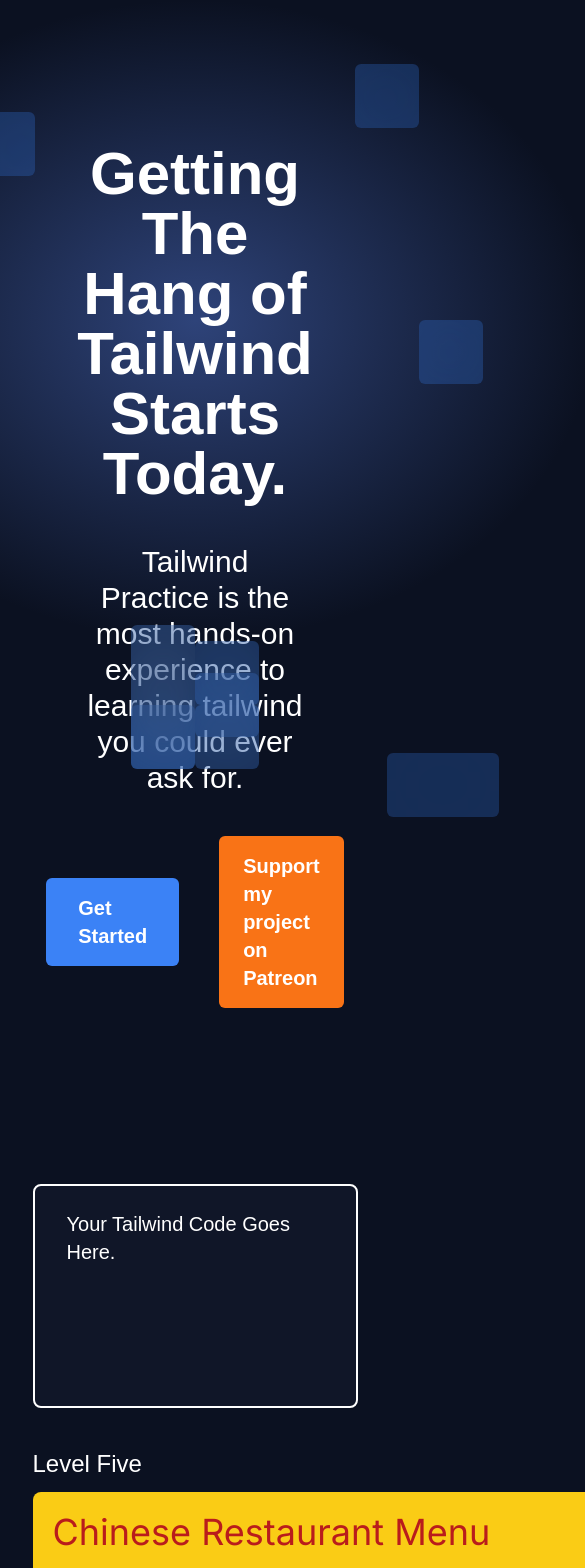
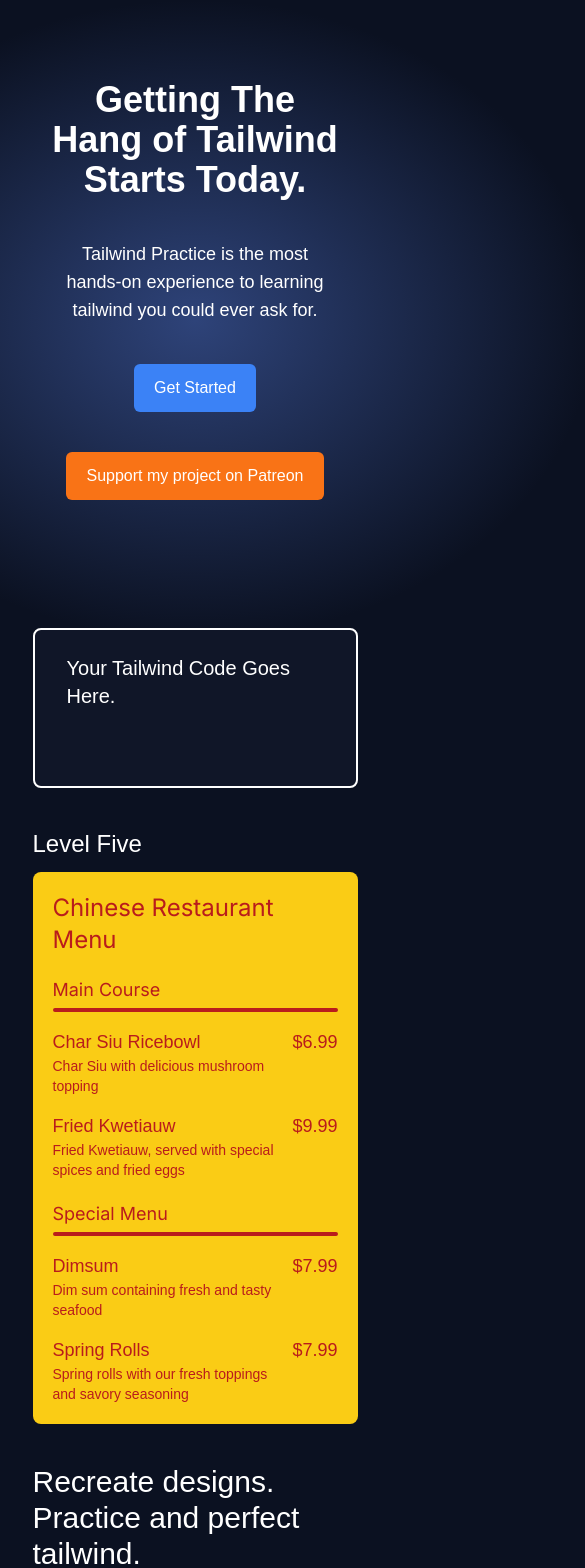
Before and after one commit to Larry-Larriee/next-llama, a Next.js app in the folder my-app/: page / in a window 390 px wide. Shown: the top 1568 px of the page, 585 px wide, since content can reach past the window. Built offline with nearby package versions, Linux system fonts and the light colour scheme.

Commit message:
breakpoint configuration
reconfigured tailwind break points to accommodate more sizes. I also changed my might with mobile support (people that want to practice tailwind on their phones should have the ability to)!

```diff
--- a/my-app/src/app/globals.css
+++ b/my-app/src/app/globals.css
@@ -231,7 +231,7 @@ p {
   width: 47.4rem;
 }
 
-@media (min-width: 1280px) and (max-width: 1335px) {
+/* @media (min-width: 1280px) and (max-width: 1335px) {
   .fat-width-2 {
     width: 30rem;
   }
@@ -246,7 +246,6 @@ p {
     font-size: 1.5rem;
     font-weight: 500;
   }
-  /* children will inherit property unless overwritten in the child */
   .chinese-menu h2 {
     font-size: 1.1rem;
   }
@@ -264,7 +263,7 @@ p {
   .blockage-square-2 {
     right: 7rem;
   }
-}
+} */
 
 @layer utilities {
   .text-balance {
--- a/my-app/src/app/page.js
+++ b/my-app/src/app/page.js
@@ -53,106 +53,118 @@ export default function Page() {
   // Puppeteer();
 
   return (
-    <div className="relative flex min-h-screen w-full flex-col items-center gap-40">
+    <div className="relative flex min-h-screen w-full flex-col items-center gap-40 sm:gap-28">
       {/* radial gradient background for hero */}
       <div className="radial-gradient-absolute radial-gradient-height radial-gradient-width" />
 
       <SquareBackground />
 
-      <header className="mb-4 mt-36 flex w-9/12 flex-col items-center gap-10">
-        <p className="w-5/6 text-center text-6xl font-bold text-white">
+      <header className="mb-4 mt-36 flex w-9/12 flex-col items-center gap-10 sm:mt-20 sm:w-11/12">
+        <p className="w-5/6 text-center text-6xl font-bold text-white sm:text-4xl">
           Getting The Hang of Tailwind Starts Today.
         </p>
 
-        <p className="w-3/4 text-center text-3xl text-white">
+        <p className="w-3/4 text-center text-3xl text-white sm:text-lg">
           Tailwind Practice is the most hands-on experience to learning tailwind
           you could ever ask for.
         </p>
 
-        <section className="flex items-center justify-center gap-10">
+        <section className="flex items-center justify-center gap-10 sm:flex-col">
           <Link href="/levels/level1">
-            <p className="relative z-10 rounded-md bg-blue-500 px-8 py-4 text-xl font-bold text-white transition duration-200 ease-in-out hover:scale-105">
+            <p className="relative z-10 rounded-md bg-blue-500 px-8 py-4 text-xl font-bold text-white transition duration-200 ease-in-out hover:scale-105 sm:px-5 sm:py-3 sm:text-base sm:font-medium">
               Get Started
             </p>
           </Link>
 
           <Link href="https://www.patreon.com/LarryLe">
-            <p className="relative z-10 rounded-md bg-orange-500 px-6 py-4 text-xl font-bold text-white transition duration-200 ease-in-out hover:scale-105">
+            <p className="relative z-10 rounded-md bg-orange-500 px-6 py-4 text-xl font-bold text-white transition duration-200 ease-in-out hover:scale-105 sm:px-5 sm:py-3 sm:text-base sm:font-medium">
               Support my project on Patreon
             </p>
           </Link>
         </section>
       </header>
 
-      <div className="relative flex w-10/12 flex-wrap justify-between">
-        <div className="primary-color-2 fat-width h-56 rounded-lg border-2 border-white">
+      <div className="relative flex w-10/12 flex-wrap justify-between sm:gap-10">
+        <div className="primary-color-2 fat-width h-56 rounded-lg border-2 border-white sm:h-40 sm:w-full">
           <p className="px-8 py-6 text-xl text-white">
             Your Tailwind Code Goes Here.
           </p>
         </div>
 
-        <div className="mt-10 flex flex-col gap-3">
+        <div className="mt-10 flex flex-col gap-3 sm:mt-0">
           <p className="text-2xl text-white">Level Five</p>
 
-          <section className="chinese-menu fat-width-2 flex h-80 flex-col gap-8 rounded-lg bg-yellow-400 p-5">
-            <h1 className="text-4xl text-red-700">Chinese Restaurant Menu</h1>
+          <section className="fat-width-2 flex h-80 flex-col gap-8 rounded-lg bg-yellow-400 p-5 sm:h-full sm:w-full sm:gap-5">
+            <h1 className="text-2xl text-red-700 sm:text-2xl">
+              Chinese Restaurant Menu
+            </h1>
 
-            <div className="flex gap-10">
+            <div className="flex gap-10 sm:flex-col sm:gap-5">
               <section className="flex flex-col gap-4">
                 <div className="flex flex-col gap-1">
-                  <h2 className="text-2xl text-red-700">Main Course</h2>
+                  <h2 className="text-2xl text-red-700 sm:text-lg">
+                    Main Course
+                  </h2>
                   <hr className="rounded-md border-2 border-red-700" />
                 </div>
 
-                <article className="chinese-menu-left flex">
+                <article className="flex sm:gap-3">
                   <div>
-                    <p className="text-xl text-red-700">Char Siu Ricebowl</p>
-                    <p className="text-sm text-red-700">
+                    <p className="text-xl text-red-700 sm:text-lg">
+                      Char Siu Ricebowl
+                    </p>
+                    <p className="text-sm text-red-700 sm:text-sm">
                       Char Siu with delicious mushroom topping
                     </p>
                   </div>
 
-                  <p className="text-xl text-red-700">$6.99</p>
+                  <p className="text-xl text-red-700 sm:text-lg">$6.99</p>
                 </article>
 
-                <article className="chinese-menu-right space-between flex">
+                <article className="space-between flex sm:gap-3">
                   <div>
-                    <p className="text-xl text-red-700">Fried Kwetiauw</p>
+                    <p className="text-xl text-red-700 sm:text-lg">
+                      Fried Kwetiauw
+                    </p>
                     <p className="text-sm text-red-700">
                       Fried Kwetiauw, served with special spices and fried eggs
                     </p>
                   </div>
 
-                  <p className="text-xl text-red-700">$9.99</p>
+                  <p className="text-xl text-red-700 sm:text-lg">$9.99</p>
                 </article>
               </section>
 
               <section className="flex flex-col gap-4">
                 <div className="flex flex-col gap-1">
-                  <h2 className="text-2xl text-red-700">Special Menu</h2>
+                  <h2 className="text-2xl text-red-700 sm:text-lg">
+                    Special Menu
+                  </h2>
                   <hr className="rounded-md border-2 border-red-700" />
                 </div>
 
-                <article className="space-between flex">
+                <article className="space-between flex sm:gap-3">
                   <div>
-                    <p className="text-xl text-red-700">Dimsum</p>
+                    <p className="text-xl text-red-700 sm:text-lg">Dimsum</p>
                     <p className="text-sm text-red-700">
                       Dim sum containing fresh and tasty seafood
                     </p>
                   </div>
 
-                  <p className="text-xl text-red-700">$7.99</p>
+                  <p className="text-xl text-red-700 sm:text-lg">$7.99</p>
                 </article>
 
-                <article className="space-between flex">
+                <article className="space-between flex sm:gap-3">
                   <div>
-                    <p className="text-2xl text-red-700">Spring Rolls</p>
+                    <p className="text-2xl text-red-700 sm:text-lg">
+                      Spring Rolls
+                    </p>
                     <p className="text-sm text-red-700">
                       Spring rolls with our fresh toppings and savory seasoning
                     </p>
                   </div>
 
-                  <p className="text-xl text-red-700">$7.99</p>
+                  <p className="text-xl text-red-700 sm:text-lg">$7.99</p>
                 </article>
               </section>
             </div>
@@ -160,22 +172,22 @@ export default function Page() {
         </div>
 
         <p
-          className="absolute bottom-20 max-w-96 text-3xl text-white opacity-0"
+          className="absolute bottom-20 max-w-96 text-3xl text-white opacity-0 sm:static"
           ref={exampOneRef}
         >
           Recreate designs. Practice and perfect tailwind.
         </p>
       </div>
 
-      <div className="primary-color-3 flex w-full flex-col justify-center gap-10 py-24">
+      <div className="primary-color-3 flex w-full flex-col items-center justify-center gap-10 py-24">
         <p
-          className="ml-32 text-4xl text-white opacity-0"
+          className="ml-32 text-4xl text-white opacity-0 sm:ml-0 sm:text-2xl"
           ref={exampTwoPrtOneRef}
         >
           Level Up. Review Quickly.
         </p>
 
-        <section className="primary-color-4 ml-32 flex w-9/12 flex-col gap-6 rounded-2xl border-2 border-white pb-20 pl-10 pt-10">
+        <section className="primary-color-4 ml-32 flex w-9/12 flex-col gap-6 rounded-2xl border-2 border-white pb-20 pl-10 pt-10 sm:ml-0 sm:w-10/12">
           <p className="text-2xl text-white">Level 5</p>
 
           <div className="flex gap-48">
--- a/my-app/src/components/helper/SquareBackground.js
+++ b/my-app/src/components/helper/SquareBackground.js
@@ -30,15 +30,15 @@ export default function SquareBackground() {
       onMouseMove={(event) => moveSquare(event)}
       ref={squareContainer}
     >
-      <div className="absolute bottom-36 left-48 h-16 w-28 rounded-md bg-blue-500/25 p-8 backdrop-blur-2xl" />
-      <div className="absolute bottom-56 left-0 h-16 w-16 rounded-md bg-blue-500/25 backdrop-blur-2xl" />
-      <div className="absolute bottom-48 left-1/3 h-16 w-16 rounded-md bg-blue-500/25 backdrop-blur-2xl" />
-      <div className="absolute bottom-64 left-1/2 h-16 w-16 rounded-md bg-blue-500/25 backdrop-blur-2xl" />
-      <div className="absolute bottom-48 right-1/4 h-16 w-16 rounded-md bg-blue-500/25 backdrop-blur-2xl" />
-      <div className="absolute bottom-48 right-0 h-36 w-16 rounded-md bg-blue-500/25 backdrop-blur-2xl" />
-      <div className="blockage-square-1 absolute left-56 top-1/3 h-16 w-16 rounded-md bg-blue-500/25 backdrop-blur-2xl" />
-      <div className="absolute left-40 top-16 h-16 w-16 rounded-md bg-blue-500/25 backdrop-blur-2xl" />
-      <div className="blockage-square-2 absolute right-40 top-28 h-16 w-16 rounded-md bg-blue-500/25 backdrop-blur-2xl" />
+      <div className="absolute bottom-36 left-48 h-16 w-28 rounded-md bg-blue-500/25 p-8 backdrop-blur-2xl sm:hidden xl:block" />
+      <div className="absolute bottom-56 left-0 h-16 w-16 rounded-md bg-blue-500/25 backdrop-blur-2xl sm:hidden xl:block" />
+      <div className="absolute bottom-48 left-1/3 h-16 w-16 rounded-md bg-blue-500/25 backdrop-blur-2xl sm:hidden xl:block" />
+      <div className="absolute bottom-64 left-1/2 h-16 w-16 rounded-md bg-blue-500/25 backdrop-blur-2xl sm:hidden xl:block" />
+      <div className="absolute bottom-48 right-1/4 h-16 w-16 rounded-md bg-blue-500/25 backdrop-blur-2xl sm:hidden xl:block" />
+      <div className="absolute bottom-48 right-0 h-36 w-16 rounded-md bg-blue-500/25 backdrop-blur-2xl sm:hidden xl:block" />
+      <div className="absolute left-56 top-1/3 h-16 w-16 rounded-md bg-blue-500/25 backdrop-blur-2xl sm:hidden xl:block" />
+      <div className="absolute left-40 top-16 h-16 w-16 rounded-md bg-blue-500/25 backdrop-blur-2xl sm:hidden xl:block" />
+      <div className="absolute right-40 top-28 h-16 w-16 rounded-md bg-blue-500/25 backdrop-blur-2xl sm:hidden xl:block" />
     </article>
   );
 }
--- a/my-app/tailwind.config.js
+++ b/my-app/tailwind.config.js
@@ -12,6 +12,14 @@ module.exports = {
           "conic-gradient(from 180deg at 50% 50%, var(--tw-gradient-stops))",
       },
     },
+    screens: {
+      sm: "375px",
+      md: "412px",
+      lg: "768px",
+      xl: "1280px",
+      "2xl": "1440px",
+      "3xl": "1536px",
+    },
   },
   plugins: [],
 };
```
